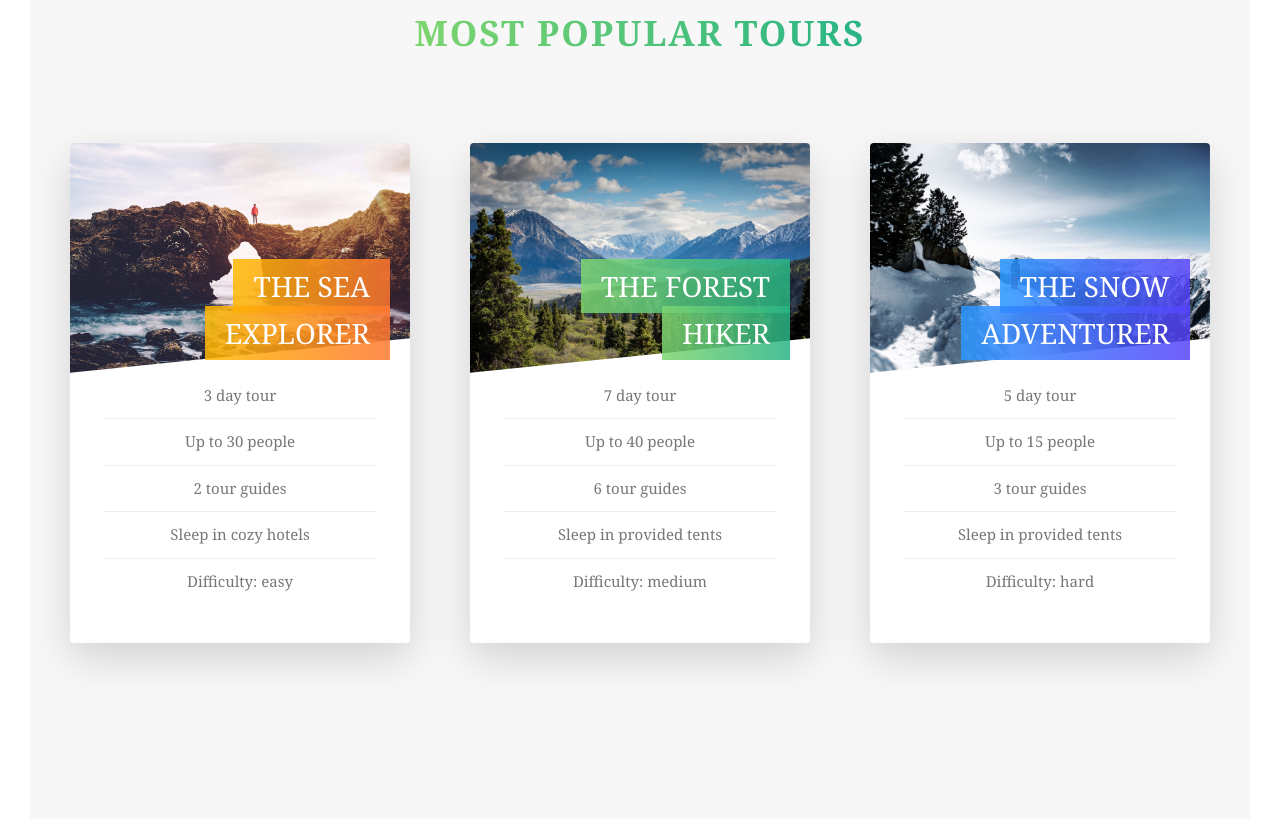
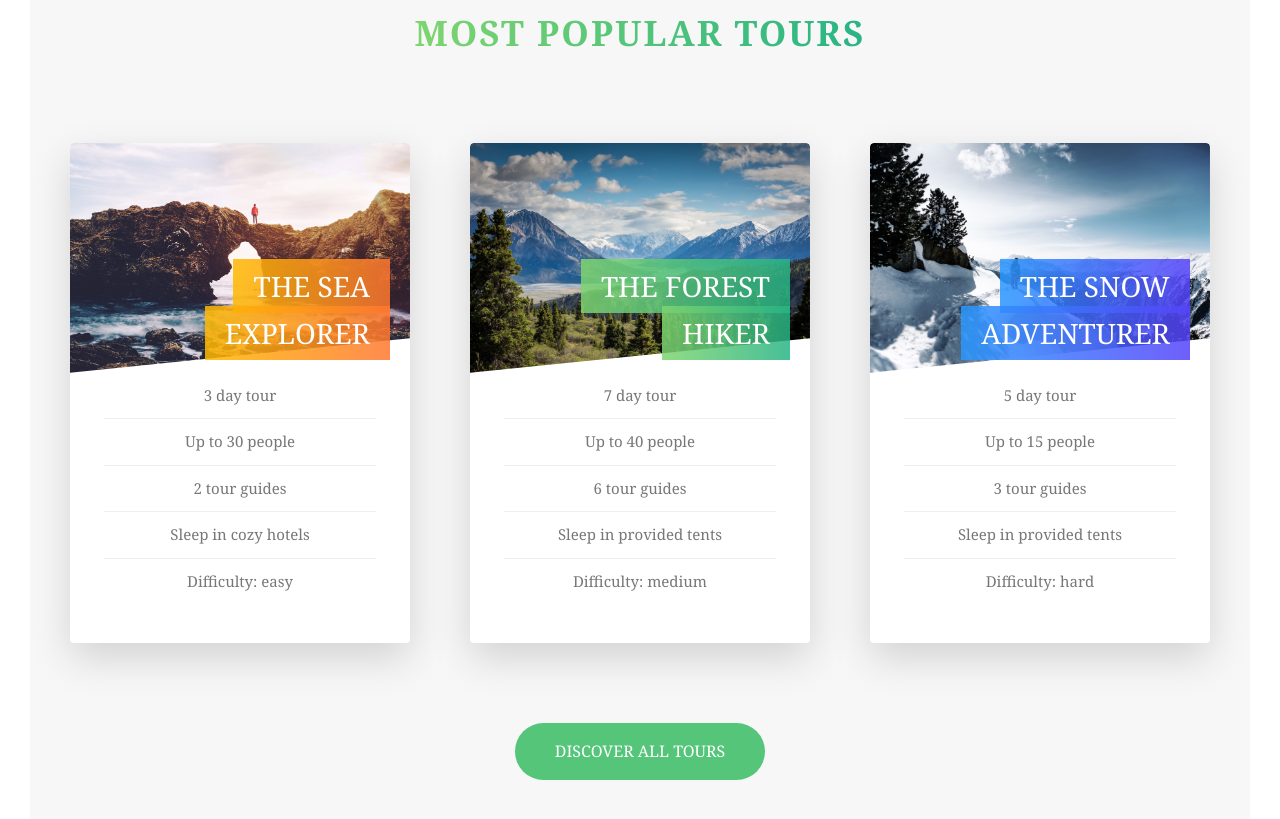
Before and after one commit to hemmayo/natours, a website: page index.html in a window 1280 px wide. Shown: the part 2461-3280 px from the top of the page. Drawn offline with Linux system fonts and the light colour scheme.

Commit message:
more on tours section

```diff
--- a/index.html
+++ b/index.html
@@ -180,6 +180,9 @@
                         </div>
                     </div>
                 </div>
+                <div class="u-center-text u-margin-top-large">
+                    <a href="#" class="btn btn--green">Discover all tours</a>
+                </div>
             </section>
         </main>
 
--- a/sass/base/_utilities.scss
+++ b/sass/base/_utilities.scss
@@ -3,3 +3,7 @@
 .u-margin-bottom-small { margin-bottom: 1rem; }
 .u-margin-bottom-medium { margin-bottom: 4rem; }
 .u-margin-bottom-large { margin-bottom: 8rem; }
+
+.u-margin-top-small { margin-top: 1rem; }
+.u-margin-top-medium { margin-top: 4rem; }
+.u-margin-top-large { margin-top: 8rem; }
--- a/sass/components/_button.scss
+++ b/sass/components/_button.scss
@@ -55,6 +55,16 @@
         }
     }
 
+    &.btn--green {
+        color: $color-white;
+        background-color: $color-primary;
+
+        &:hover {
+            background-color: $color-white;
+            color: $color-primary;
+        }
+    }
+
 }
 
 .btn-text {
--- a/sass/components/_card.scss
+++ b/sass/components/_card.scss
@@ -60,6 +60,8 @@
         clip-path: polygon(0 0, 100% 0, 100% 85%, 0% 100%);
         -moz-clip-path: polygon(0 0, 100% 0, 100% 85%, 0% 100%);
         -webkit-clip-path: polygon(0 0, 100% 0, 100% 85%, 0% 100%);
+        border-top-left-radius: 4px;
+        border-top-right-radius: 4px;
 
         &--1 {
             background-image: /*linear-gradient(to right bottom, $color-secondary-light, $color-secondary-dark), */
```
Also changed, not shown: css/style.css.
